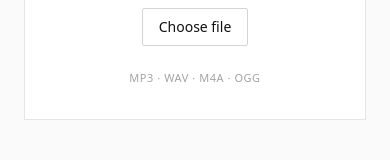
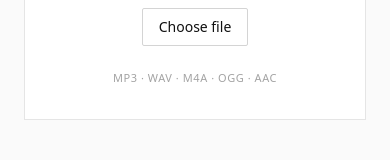
Before and after one commit to 9928ayush/audio-notes-platform, a Next.js app in the folder frontend/: page / in a window 390 px wide. Shown: the part 356-516 px from the top of the page. Built offline with nearby package versions, Linux system fonts and the light colour scheme; no server answers.

Commit message:
feat: add support for AAC audio uploads from mobile devices

```diff
--- a/frontend/app/page.tsx
+++ b/frontend/app/page.tsx
@@ -173,7 +173,7 @@ export default function Home() {
                     >
                       Choose file
                     </button>
-                    <p className="text-[11px] text-neutral-400 mt-6 uppercase tracking-wider">MP3 · WAV · M4A · OGG</p>
+                    <p className="text-[11px] text-neutral-400 mt-6 uppercase tracking-wider">MP3 · WAV · M4A · OGG · AAC</p>
                   </div>
                 ) : (
                   <div className="flex flex-col md:flex-row items-center justify-between gap-6">
```
Also changed, not shown: 1 other file (tests, documents, lock files or other folders).
